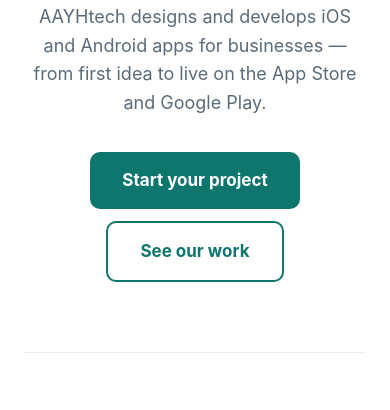
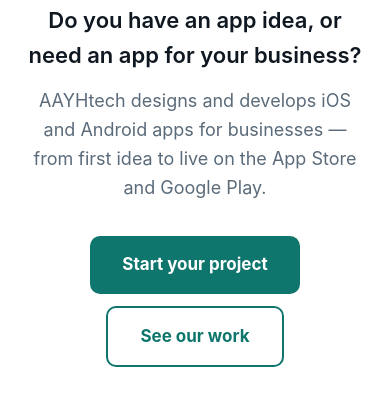
Before and after one commit to basra5826/aayhtech-site, a plain HTML site: page index.html in a window 390 px wide. Shown: the part 271-681 px from the top of the page. Drawn offline with Linux system fonts and the light colour scheme.

Commit message:
Fix phone number and add headline question

```diff
--- a/index.html
+++ b/index.html
@@ -98,6 +98,7 @@
 
     <div class="hero">
       <h1>We build <span>apps</span> that ship.</h1>
+      <p style="font-size:22px;color:var(--text);font-weight:600;margin-bottom:14px;">Do you have an app idea, or need an app for your business?</p>
       <p>AAYHtech designs and develops iOS and Android apps for businesses — from first idea to live on the App Store and Google Play.</p>
       <a href="#contact" class="btn">Start your project</a>
       <a href="#work" class="btn secondary">See our work</a>
```
